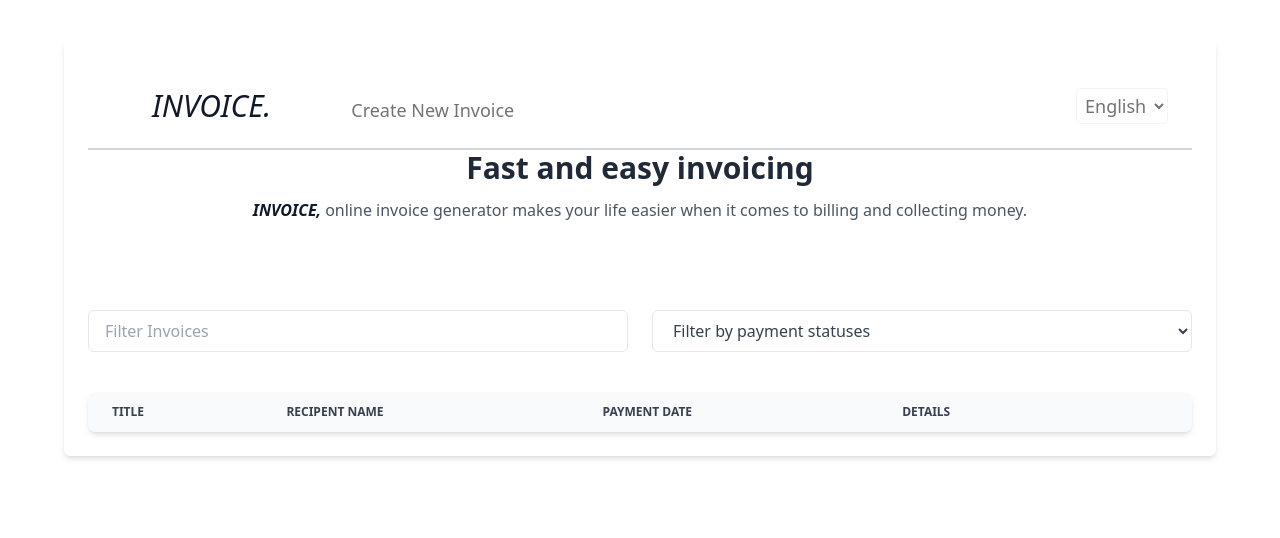
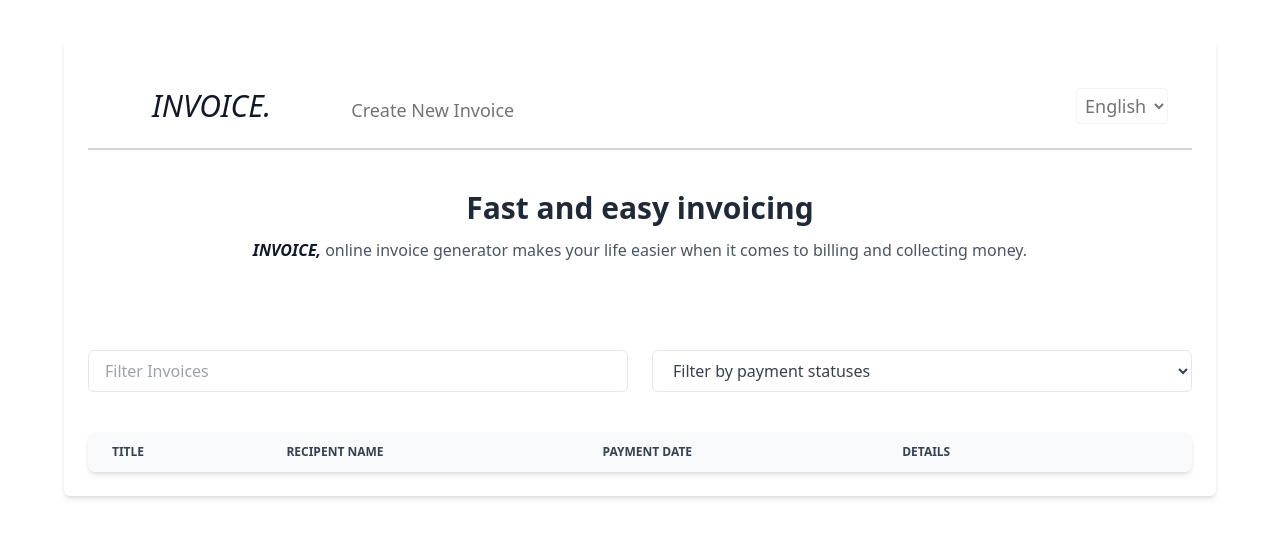
Before and after one commit to sevvalsaygat/invoicing-app, a React (Create React App) app: page /list in a window 1280 px wide. Shown: the top 538 px of the page. Built offline with nearby package versions, Linux system fonts and the light colour scheme.

Commit message:
Edit with tailwind css

```diff
--- a/src/components/List/index.js
+++ b/src/components/List/index.js
@@ -79,7 +79,7 @@ function Index({ invoices }) {
         <Link className='mr-10 font-sans' to="/">{t("list.buttons.create_new_invoice")}</Link>
         <LanguageSelect />
       </ul>
-      <h2 className="text-3xl font-semibold text-center text-gray-800 dark:text-white font-sans">{t("list.title")}</h2>
+      <h2 className="mt-10 text-3xl font-semibold text-center text-gray-800 dark:text-white font-sans">{t("list.title")}</h2>
       <p className="mt-3 mb-20 text-center text-gray-600 dark:text-gray-400 font-sans">
         <b className="font-style: italic text-gray-900 font-sans mr-1">INVOICE,</b>
         {t("list.description")}</p>
```
